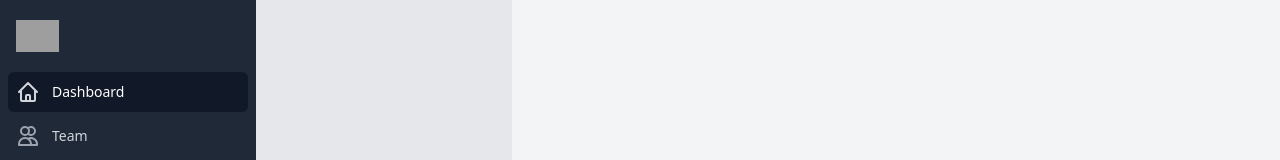
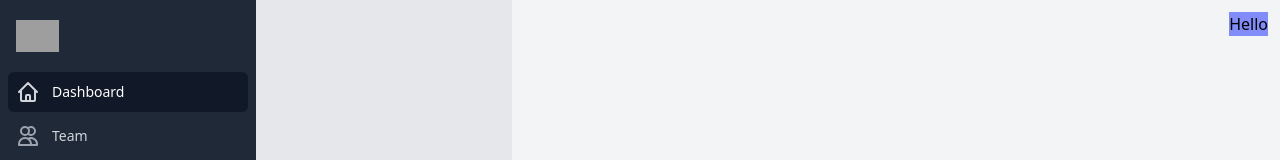
Before and after one commit to Khoby-790/clients-template, a React (Create React App) app: page / in a window 1280 px wide. Shown: the top 160 px of the page. Built offline with nearby package versions, Linux system fonts and the light colour scheme; grey boxes are pictures that could not be loaded.

Commit message:
--- Auto-Git Commit ---

```diff
--- a/src/pages/Dashboard/Dashboard.jsx
+++ b/src/pages/Dashboard/Dashboard.jsx
@@ -5,10 +5,12 @@ const Dashboard = () => {
     <Fragment>
       <div className="flex h-full">
         <div className="w-64 border-r h-full bg-gray-200"></div>
-        <div className="flex-1 flex flex-col">
-          <div className="flex w-full justify-between">
+        <div className="flex-1 flex flex-col px-3">
+          <div className="flex w-full justify-between py-3">
               <div></div>
-              <div className="flex"></div>
+              <div className="flex">
+                  <button className="bg-indigo-400">Hello</button>
+              </div>
           </div>
         </div>
       </div>
```
